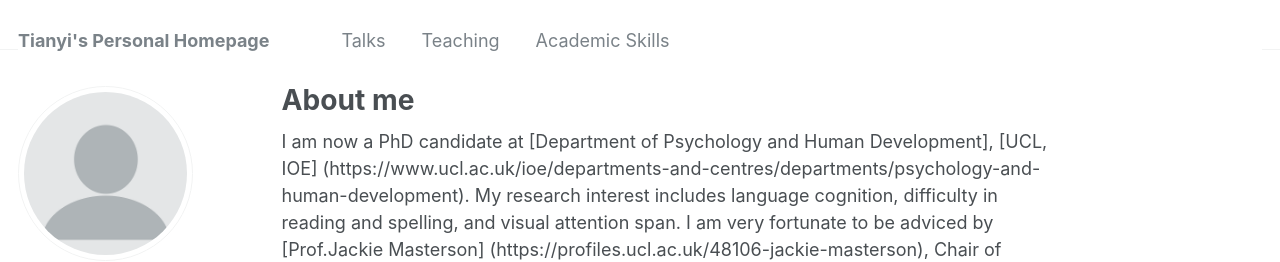
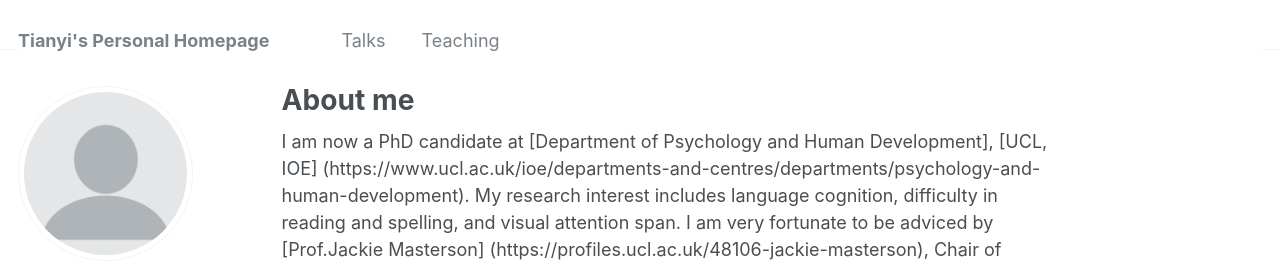
Before and after one commit to TianIEee/Tianyiw.github.io, a Jekyll site: the page built from _pages/about.md, in a window 1280 px wide. Shown: the top 262 px of the page. Built offline with Jekyll 4.4.1, drawn with Linux system fonts in a browser that asks for light colours; some web fonts are replaced; a file with an impossible date is left out.

Commit message:
Update navigation.yml

```diff
--- a/_data/navigation.yml
+++ b/_data/navigation.yml
@@ -5,6 +5,3 @@ main:
 
   - title: "Teaching"
     url: /teaching/
-
-  - title: "Academic Skills"
-    url: /academic skills/
```
